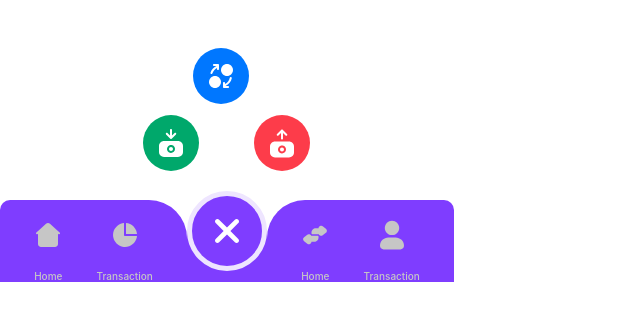
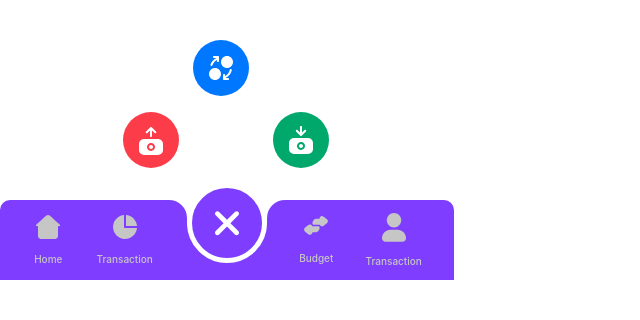
Before and after one commit to chandran-kannan/Expenso, a React (Vite) app: page /Bottomnavigation in a window 1280 px wide. Both pictures are taken after a click on the button 227 px from the left and 231 px from the top of the page. Shown: the top 320 px of the page, without its empty margins (0-640 px from the left). Built offline with nearby package versions, Linux system fonts and the light colour scheme.

Commit message:
Button Color changed

```diff
--- a/src/Components/BottomNavigation/index.tsx
+++ b/src/Components/BottomNavigation/index.tsx
@@ -19,52 +19,57 @@ const BottomNavigation = () => {
   };
   return (
     <div className="mt-200px flex">
-      <div className="flex justify-evenly bg-primary w-187px border-top-right-radius-38px border-top-left-radius-10px">
-        <div className="flex flex-col items-center">
-          <Home fill="#C6C6C6" className="w-24px h-24px" />
+      <div className="flex justify-evenly pointer bg-primary w-187px border-top-right-radius-18px border-top-left-radius-10px">
+        <div className="flex flex-col items-center justify-evenly">
+          <Home fill="#C6C6C6" className="w-24px" />
           <span className="fs-10px text-shade-grey font-500">Home</span>
         </div>
-        <div className="flex flex-col items-center">
-          <Piechart fill="#C6C6C6" className="w-24px h-24px" />
+        <div className="flex flex-col items-center justify-evenly">
+          <Piechart fill="#C6C6C6" className="w-24px" />
           <span className="fs-10px text-shade-grey font-500">Transaction</span>
         </div>
       </div>
 
-      <div className="border-bottom-40px border-top-radius-38px bg-primary border-top-right-radius-37px border-top-left-radius-37px">
+      <div className="border-bottom-40px border-top-radius-38px bg-primary border-top-right-radius-30px border-top-left-radius-30px">
         <button
           onClick={handleHomeButton}
-          className="border-none pointer transform-10px  bg-primary border-w-5px border-bg-secondary border-style-solid flex items-center justify-center rounded-50per w-80px h-80px"
+          className="border-none pointer transform-17px  bg-primary border-w-5px
+          border-bg-white border-style-solid flex items-center justify-center rounded-50per w-80px h-80px"
         >
           {changeIcon === true ? (
-            <Delet fill="white" className="w-24px h-24px" />
+            <Delet fill="white" className="w-24px" />
           ) : (
-            <Add className="w-24px h-24px" />
+            <Add fill="white" className="w-24px" />
           )}
           {changeIcon && (
             <div className="flex absolute b-95px l-49px gap-55px">
-              <button className="border-none pointer p-12px flex items-center justify-center  bg-green  rounded-50per  w-56px h-56px">
-                <Income fill="white" className="h-24px w-24px" />
+             <div className="absolute l-130px b-5px">
+             <button className="border-none pointer p-12px flex items-center justify-center  bg-green  rounded-50per  w-56px h-56px">
+                <Income fill="white" className="w-24px" />
               </button>
+             </div>
               <div className="absolute b-67px l-50px">
                 <button className="border-none pointer p-12px flex items-center justify-center bg-blue rounded-50per w-56px h-56px">
-                  <MoneyExchange fill="white" className="h-24px w-24px" />
+                  <MoneyExchange fill="white" className="w-24px" />
                 </button>
               </div>
-              <button className="border-none pointer bg-red flex items-center justify-center rounded-50per w-56px h-56px ">
-                <Outcome fill="white" className="h-24px w-24px" />
+             <div className="absolute l-20px b-5px">
+             <button className="border-none pointer bg-red flex items-center justify-center rounded-50per w-56px h-56px ">
+                <Outcome fill="white" className="w-24px" />
               </button>
+             </div>
             </div>
           )}
         </button>
       </div>
 
-      <div className="flex justify-evenly  bg-primary w-187px border-top-right-radius-10px border-top-left-radius-38px">
-        <div className="flex flex-col items-center">
-          <Transaction fill="#C6C6C6" className="w-24px h-24px" />
-          <span className="fs-10px text-shade-grey font-500">Home</span>
+      <div className="flex justify-evenly pointer  bg-primary w-187px border-top-right-radius-10px border-top-left-radius-18px ">
+        <div className="flex flex-col items-center justify-evenly">
+          <Transaction fill="#C6C6C6" className="w-24px " />
+          <span className="fs-10px text-shade-grey font-500">Budget</span>
         </div>
-        <div className="flex flex-col items-center">
-          <User fill="#C6C6C6" className="w-24px h-24px" />
+        <div className="flex flex-col items-center justify-evenly">
+          <User fill="#C6C6C6" className="w-24px" />
           <span className="fs-10px text-shade-grey font-500">Transaction</span>
         </div>
       </div>
--- a/src/index.css
+++ b/src/index.css
@@ -601,8 +601,8 @@ Bottom Navigation Component
 .p-12px {
   padding: 12px;
 }
-.transform-10px {
-  transform: translate(0px, -9px);
+.transform-17px {
+  transform: translate(0px, -17px);
 }
 .gap-55px {
   gap: 55px;
@@ -616,8 +616,8 @@ Bottom Navigation Component
 .w-187px {
   width: 187px;
 }
-.border-top-right-radius-38px {
-  border-top-right-radius: 38px;
+.border-top-right-radius-18px {
+  border-top-right-radius: 18px;
 }
 .border-top-right-radius-10px {
   border-top-right-radius: 10px;
@@ -625,14 +625,14 @@ Bottom Navigation Component
 .border-top-left-radius-10px {
   border-top-left-radius: 10px;
 }
-.border-top-left-radius-38px {
-  border-top-left-radius: 38px;
+.border-top-left-radius-18px {
+  border-top-left-radius:18px;
 }
-.border-top-right-radius-37px {
-  border-top-right-radius: 37px;
+.border-top-right-radius-30px {
+  border-top-right-radius: 30px;
 }
-.border-top-left-radius-37px {
-  border-top-left-radius: 37px;
+.border-top-left-radius-30px {
+  border-top-left-radius: 30px;
 }
 
 .border-top-radius-38px {
@@ -659,9 +659,19 @@ Bottom Navigation Component
 .border-w-5px {
   border-width: 5px;
 }
-.border-bg-secondary {
-  border-color: #eee5ff;
+.border-bg-white {
+  border-color:#ffffff;
 }
 .border-style-solid {
   border-style: solid;
 }
+ .l-130px{
+  left: 130px;
+ }
+
+ .b-5px{
+  bottom: -5px;
+ }
+ .l-20px{
+  left:-20px;
+ }
```
